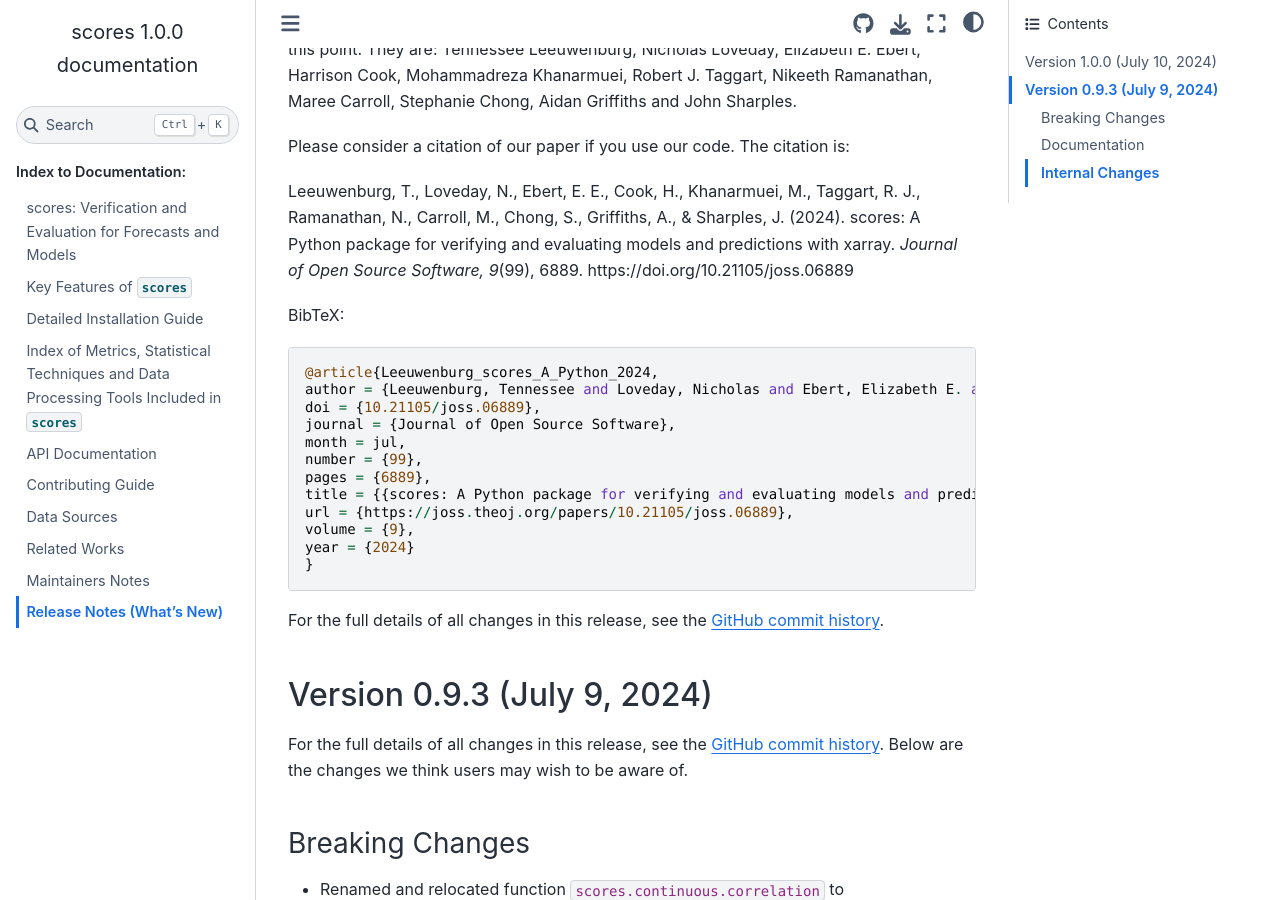
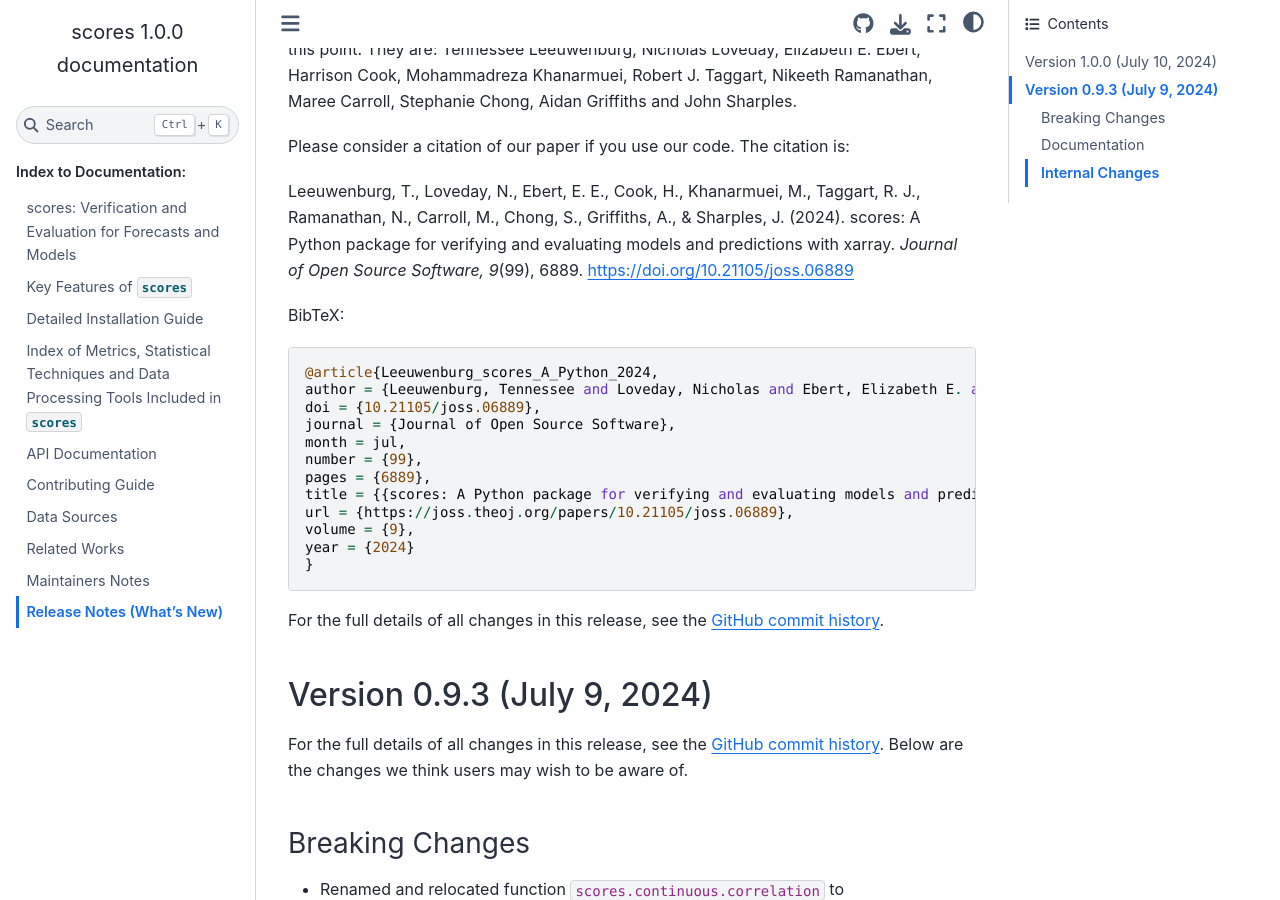
Before and after one commit to nci/scores, a Sphinx documentation site: the page built from docs/release_notes.md, in a window 1280 px wide and 900 px high, scrolled down 428 px. Built offline with Sphinx 7.4.7 and the Sphinx Book theme 1.1.4, drawn with Linux system fonts in a browser that asks for light colours; pages that are not in the unit, such as notebooks, are missing from menus; part of the change alters nothing that is shown.

````diff
--- a/docs/release_notes.md
+++ b/docs/release_notes.md
@@ -10,7 +10,7 @@ This is a good moment to acknowledge and thank the contributors that helped us r
 
 Please consider a citation of our paper if you use our code. The citation is:
 
-Leeuwenburg, T., Loveday, N., Ebert, E. E., Cook, H., Khanarmuei, M., Taggart, R. J., Ramanathan, N., Carroll, M., Chong, S., Griffiths, A., & Sharples, J. (2024). scores: A Python package for verifying and evaluating models and predictions with xarray. *Journal of Open Source Software, 9*(99), 6889. https://doi.org/10.21105/joss.06889
+Leeuwenburg, T., Loveday, N., Ebert, E. E., Cook, H., Khanarmuei, M., Taggart, R. J., Ramanathan, N., Carroll, M., Chong, S., Griffiths, A., & Sharples, J. (2024). scores: A Python package for verifying and evaluating models and predictions with xarray. *Journal of Open Source Software, 9*(99), 6889. [https://doi.org/10.21105/joss.06889](https://doi.org/10.21105/joss.06889)
 
 BibTeX:
 ```
````
